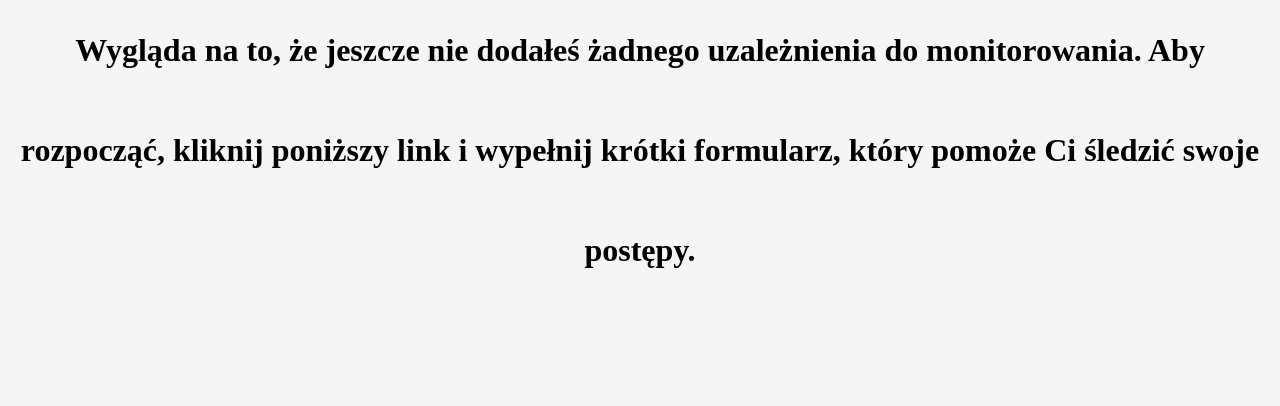
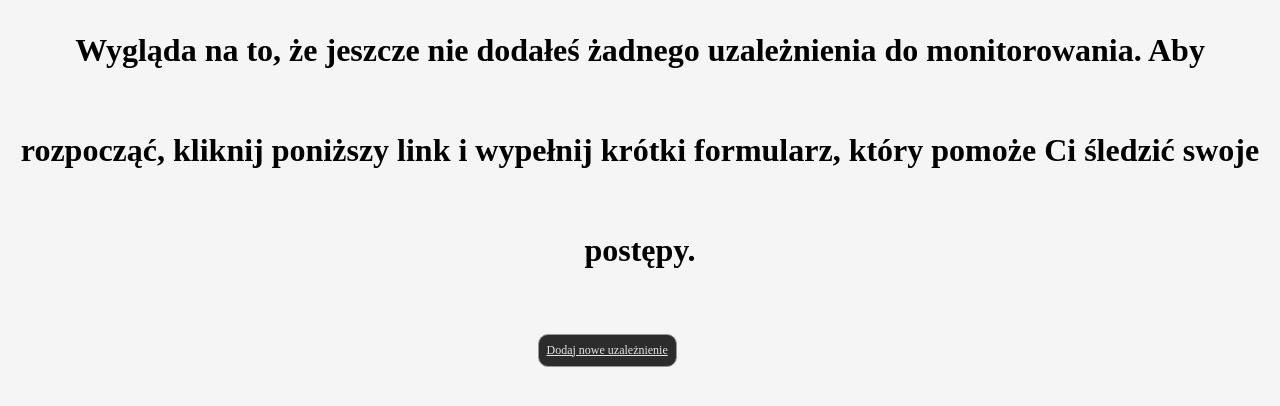
Before and after one commit to RadekPalka/react-i-am-sober, a React (Vite) app: page /dashboard in a window 1280 px wide. Shown: the top 406 px of the page. Built offline with nearby package versions, Linux system fonts and the light colour scheme.

Commit message:
feat: add nav to dashboard

```diff
--- a/src/pages/Dashboard.tsx
+++ b/src/pages/Dashboard.tsx
@@ -1,6 +1,10 @@
 import { HeadingContainer } from '../components/HeadingContainer';
 import { StyledH1 } from '../components/StyledH1';
 import React from 'react';
+import { StyledNav } from '../components/StyledNav';
+import { StyledUl } from '../components/StyledUl';
+import { StyledLi } from '../components/StyledLi';
+import { StyledLink } from '../components/StyledLink';
 export const Dashboard: React.FC = () => {
 	return (
 		<>
@@ -10,6 +14,15 @@ export const Dashboard: React.FC = () => {
 					monitorowania. Aby rozpocząć, kliknij poniższy link i wypełnij krótki
 					formularz, który pomoże Ci śledzić swoje postępy.
 				</StyledH1>
+				<StyledNav $justifyContent='center'>
+					<StyledUl>
+						<StyledLi $color='#e3e3e3' $background='#2c2c2c'>
+							<StyledLink to='/addiction-info'>
+								Dodaj nowe uzależnienie
+							</StyledLink>
+						</StyledLi>
+					</StyledUl>
+				</StyledNav>
 			</HeadingContainer>
 		</>
 	);
```
